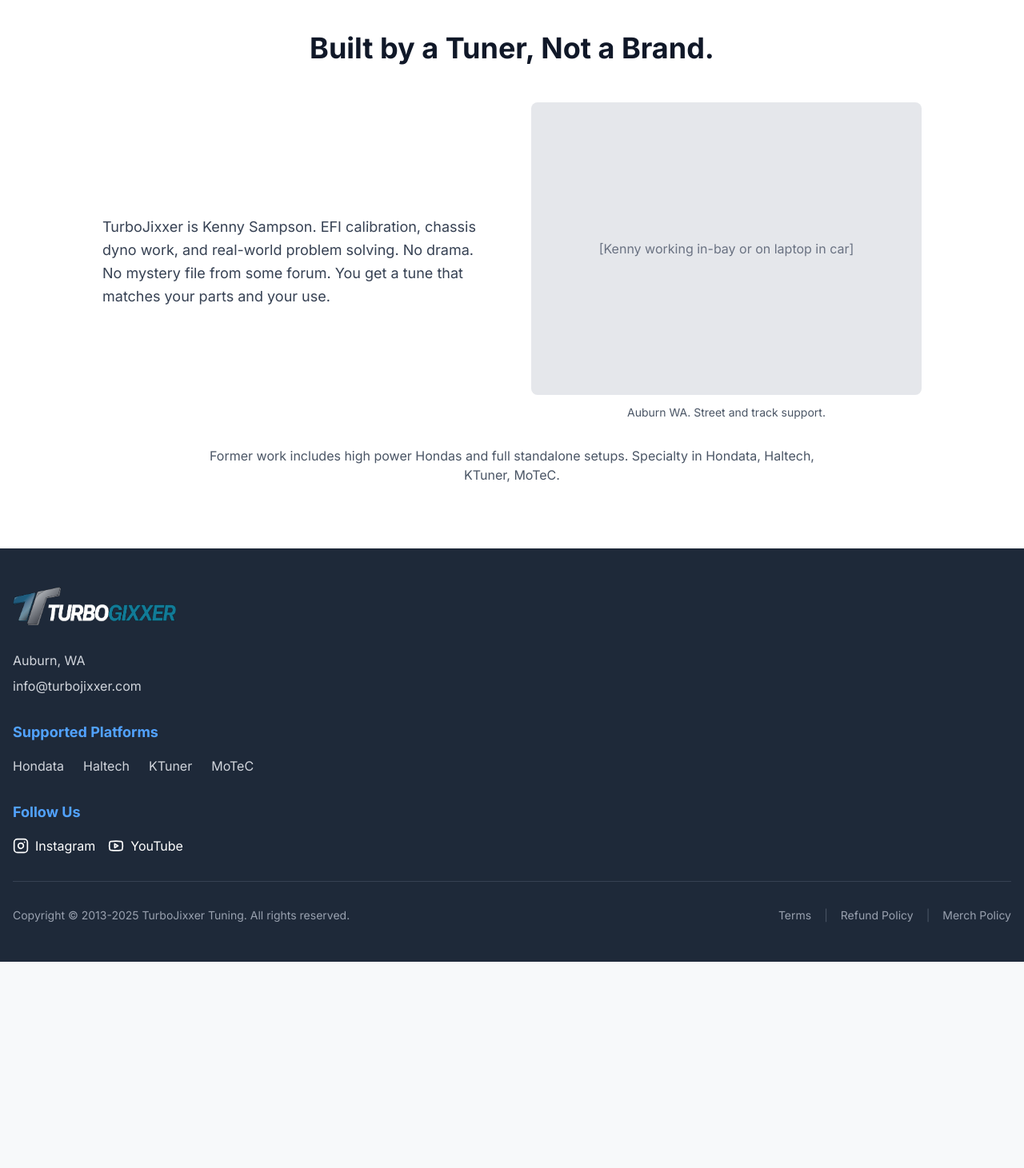
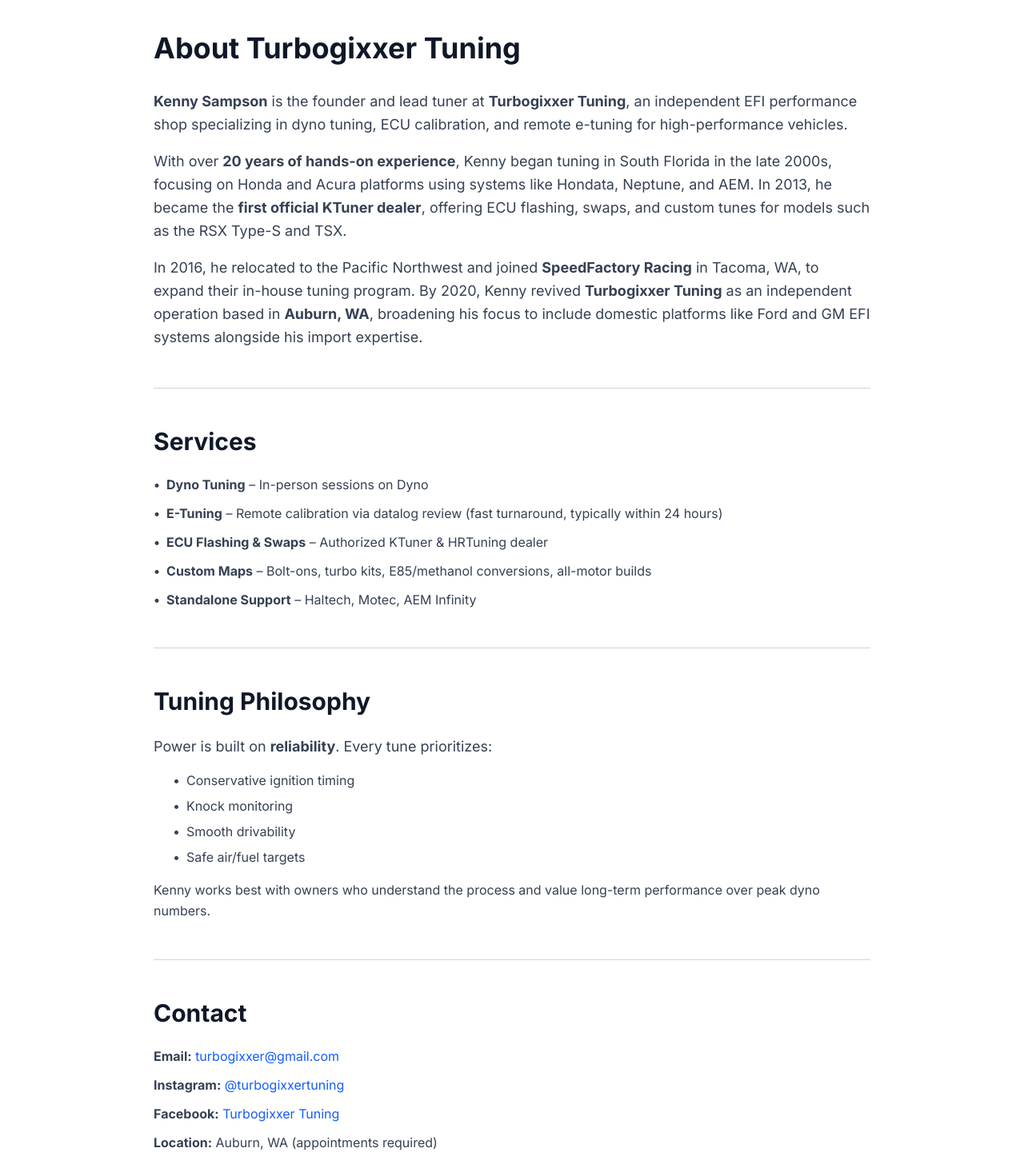
Before and after one commit to ExcellenceUnderStress/turbogixxer-tuning, a Next.js app: page /about in a window 1280 px wide. Shown: the part 120-1581 px from the top of the page at 80% size. Before the commit the page ends 1323 px from the top, so only its background shows below. Built offline with nearby package versions, Linux system fonts and the light colour scheme.

Commit message:
fixes and changes

```diff
--- a/app/about/page.tsx
+++ b/app/about/page.tsx
@@ -3,40 +3,143 @@
 export default function About() {
   return (
     <div>
-      {/* Section 5: About the Tuner */}
+      {/* About Turbogixxer Tuning */}
       <section className="py-20 bg-white">
         <div className="container mx-auto px-4">
-          <div className="max-w-5xl mx-auto">
-            <h1 className="text-4xl font-bold mb-12 text-gray-900 text-center">
-              Built by a Tuner, Not a Brand.
+          <div className="max-w-4xl mx-auto">
+            {/* Header */}
+            <h1 className="text-4xl font-bold mb-8 text-gray-900">
+              About Turbogixxer Tuning
             </h1>
 
-            {/* Two-column layout */}
-            <div className="grid md:grid-cols-2 gap-12 items-center mb-8">
-              {/* Left block text */}
-              <div>
-                <p className="text-lg text-gray-700 leading-relaxed">
-                  TurboJixxer is Kenny Sampson. EFI calibration, chassis dyno work, and real-world problem solving. No drama. No mystery file from some forum. You get a tune that matches your parts and your use.
-                </p>
-              </div>
-
-              {/* Right block - Photo */}
-              <div className="relative">
-                <div className="aspect-[4/3] bg-gray-200 rounded-lg overflow-hidden flex items-center justify-center text-gray-500">
-                  [Kenny working in-bay or on laptop in car]
-                </div>
-                <p className="text-sm text-gray-600 mt-3 text-center">
-                  Auburn WA. Street and track support.
-                </p>
-              </div>
+            {/* Introduction */}
+            <div className="mb-12">
+              <p className="text-lg text-gray-700 leading-relaxed mb-4">
+                <strong>Kenny Sampson</strong> is the founder and lead tuner at <strong>Turbogixxer Tuning</strong>, an independent EFI performance shop specializing in dyno tuning, ECU calibration, and remote e-tuning for high-performance vehicles.
+              </p>
+              <p className="text-lg text-gray-700 leading-relaxed mb-4">
+                With over <strong>20 years of hands-on experience</strong>, Kenny began tuning in South Florida in the late 2000s, focusing on Honda and Acura platforms using systems like Hondata, Neptune, and AEM. In 2013, he became the <strong>first official KTuner dealer</strong>, offering ECU flashing, swaps, and custom tunes for models such as the RSX Type-S and TSX.
+              </p>
+              <p className="text-lg text-gray-700 leading-relaxed">
+                In 2016, he relocated to the Pacific Northwest and joined <strong>SpeedFactory Racing</strong> in Tacoma, WA, to expand their in-house tuning program. By 2020, Kenny revived <strong>Turbogixxer Tuning</strong> as an independent operation based in <strong>Auburn, WA</strong>, broadening his focus to include domestic platforms like Ford and GM EFI systems alongside his import expertise.
+              </p>
             </div>
 
-            {/* Optional credibility note */}
-            <div className="text-center max-w-3xl mx-auto">
-              <p className="text-gray-600">
-                Former work includes high power Hondas and full standalone setups. Specialty in Hondata, Haltech, KTuner, MoTeC.
+            <hr className="my-12 border-gray-300" />
+
+            {/* Services */}
+            <div className="mb-12">
+              <h2 className="text-3xl font-bold mb-6 text-gray-900">Services</h2>
+              <ul className="space-y-3 text-gray-700">
+                <li className="flex items-start">
+                  <span className="font-semibold mr-2">•</span>
+                  <div>
+                    <strong>Dyno Tuning</strong> – In-person sessions on Dyno
+                  </div>
+                </li>
+                <li className="flex items-start">
+                  <span className="font-semibold mr-2">•</span>
+                  <div>
+                    <strong>E-Tuning</strong> – Remote calibration via datalog review (fast turnaround, typically within 24 hours)
+                  </div>
+                </li>
+                <li className="flex items-start">
+                  <span className="font-semibold mr-2">•</span>
+                  <div>
+                    <strong>ECU Flashing & Swaps</strong> – Authorized KTuner & HRTuning dealer
+                  </div>
+                </li>
+                <li className="flex items-start">
+                  <span className="font-semibold mr-2">•</span>
+                  <div>
+                    <strong>Custom Maps</strong> – Bolt-ons, turbo kits, E85/methanol conversions, all-motor builds
+                  </div>
+                </li>
+                <li className="flex items-start">
+                  <span className="font-semibold mr-2">•</span>
+                  <div>
+                    <strong>Standalone Support</strong> – Haltech, Motec, AEM Infinity
+                  </div>
+                </li>
+              </ul>
+            </div>
+
+            <hr className="my-12 border-gray-300" />
+
+            {/* Tuning Philosophy */}
+            <div className="mb-12">
+              <h2 className="text-3xl font-bold mb-6 text-gray-900">Tuning Philosophy</h2>
+              <p className="text-lg text-gray-700 leading-relaxed mb-4">
+                Power is built on <strong>reliability</strong>. Every tune prioritizes:
+              </p>
+              <ul className="space-y-2 text-gray-700 ml-6">
+                <li className="flex items-start">
+                  <span className="mr-2">•</span>
+                  <span>Conservative ignition timing</span>
+                </li>
+                <li className="flex items-start">
+                  <span className="mr-2">•</span>
+                  <span>Knock monitoring</span>
+                </li>
+                <li className="flex items-start">
+                  <span className="mr-2">•</span>
+                  <span>Smooth drivability</span>
+                </li>
+                <li className="flex items-start">
+                  <span className="mr-2">•</span>
+                  <span>Safe air/fuel targets</span>
+                </li>
+              </ul>
+              <p className="text-gray-700 leading-relaxed mt-4">
+                Kenny works best with owners who understand the process and value long-term performance over peak dyno numbers.
               </p>
             </div>
+
+            <hr className="my-12 border-gray-300" />
+
+            {/* Contact */}
+            <div className="mb-12">
+              <h2 className="text-3xl font-bold mb-6 text-gray-900">Contact</h2>
+              <ul className="space-y-3 text-gray-700">
+                <li>
+                  <strong>Email:</strong>{' '}
+                  <a href="mailto:turbogixxer@gmail.com" className="text-blue-600 hover:underline">
+                    turbogixxer@gmail.com
+                  </a>
+                </li>
+                <li>
+                  <strong>Instagram:</strong>{' '}
+                  <a
+                    href="https://instagram.com/turbogixxertuning"
+                    target="_blank"
+                    rel="noopener noreferrer"
+                    className="text-blue-600 hover:underline"
+                  >
+                    @turbogixxertuning
+                  </a>
+                </li>
+                <li>
+                  <strong>Facebook:</strong>{' '}
+                  <a
+                    href="https://facebook.com/turbogixxertuning"
+                    target="_blank"
+                    rel="noopener noreferrer"
+                    className="text-blue-600 hover:underline"
+                  >
+                    Turbogixxer Tuning
+                  </a>
+                </li>
+                <li>
+                  <strong>Location:</strong> Auburn, WA (appointments required)
+                </li>
+              </ul>
+              <p className="text-gray-600 italic mt-4">
+                *Travel tuning available upon request.*
+              </p>
+            </div>
+
+            <hr className="my-12 border-gray-300" />
+
           </div>
         </div>
       </section>
--- /dev/null
+++ b/app/contact/page.tsx
@@ -0,0 +1,98 @@
+export default function ContactPage() {
+  return (
+    <div className="min-h-screen bg-gray-900 py-12">
+      <div className="container mx-auto px-4 max-w-4xl">
+        <h1 className="text-4xl font-bold text-white mb-8 text-center">Contact Us</h1>
+
+        <div className="bg-gray-800 rounded-lg shadow-md p-8">
+          <form className="space-y-6">
+            <div>
+              <label htmlFor="name" className="block text-sm font-medium text-gray-200 mb-2">
+                Name
+              </label>
+              <input
+                type="text"
+                id="name"
+                name="name"
+                className="w-full px-4 py-2 bg-gray-700 border border-gray-600 text-white rounded-lg focus:ring-2 focus:ring-blue-500 focus:border-transparent"
+                placeholder="Your name"
+                required
+              />
+            </div>
+
+            <div>
+              <label htmlFor="email" className="block text-sm font-medium text-gray-200 mb-2">
+                Email
+              </label>
+              <input
+                type="email"
+                id="email"
+                name="email"
+                className="w-full px-4 py-2 bg-gray-700 border border-gray-600 text-white rounded-lg focus:ring-2 focus:ring-blue-500 focus:border-transparent"
+                placeholder="your@email.com"
+                required
+              />
+            </div>
+
+            <div>
+              <label htmlFor="phone" className="block text-sm font-medium text-gray-200 mb-2">
+                Phone (Optional)
+              </label>
+              <input
+                type="tel"
+                id="phone"
+                name="phone"
+                className="w-full px-4 py-2 bg-gray-700 border border-gray-600 text-white rounded-lg focus:ring-2 focus:ring-blue-500 focus:border-transparent"
+                placeholder="(123) 456-7890"
+              />
+            </div>
+
+            <div>
+              <label htmlFor="subject" className="block text-sm font-medium text-gray-200 mb-2">
+                Subject
+              </label>
+              <input
+                type="text"
+                id="subject"
+                name="subject"
+                className="w-full px-4 py-2 bg-gray-700 border border-gray-600 text-white rounded-lg focus:ring-2 focus:ring-blue-500 focus:border-transparent"
+                placeholder="What is this regarding?"
+                required
+              />
+            </div>
+
+            <div>
+              <label htmlFor="message" className="block text-sm font-medium text-gray-200 mb-2">
+                Message
+              </label>
+              <textarea
+                id="message"
+                name="message"
+                rows={6}
+                className="w-full px-4 py-2 bg-gray-700 border border-gray-600 text-white rounded-lg focus:ring-2 focus:ring-blue-500 focus:border-transparent"
+                placeholder="Tell us about your tuning needs..."
+                required
+              ></textarea>
+            </div>
+
+            <button
+              type="submit"
+              className="w-full bg-blue-600 hover:bg-blue-700 text-white font-semibold py-3 px-6 rounded-lg transition duration-200"
+            >
+              Send Message
+            </button>
+          </form>
+
+          <div className="mt-8 pt-8 border-t border-gray-700">
+            <h2 className="text-xl font-semibold text-white mb-4">Other Ways to Reach Us</h2>
+            <div className="space-y-2 text-gray-300">
+              <p><strong>Phone:</strong> Contact for appointment scheduling</p>
+              <p><strong>Email:</strong> turbogixxer@gmail.com</p>
+              <p><strong>Hours:</strong> By appointment only</p>
+            </div>
+          </div>
+        </div>
+      </div>
+    </div>
+  );
+}
--- a/app/page.tsx
+++ b/app/page.tsx
@@ -31,7 +31,7 @@
                 href="/merch"
                 className="px-5 py-4 bg-gray-600 hover:bg-gray-500 rounded-[10px] shadow-sm border border-white/10 flex justify-center items-center gap-2 overflow-hidden transition"
               >
-                <span className="text-white text-lg font-semibold leading-7">Shop TurboJixxer Gear</span>
+                <span className="text-white text-lg font-semibold leading-7">Shop Turbogixxer Gear</span>
               </Link>
             </div>
             <p className="text-sm text-gray-400">
@@ -89,7 +89,7 @@
 
           <div className="grid md:grid-cols-4 gap-6">
             <div className="bg-gray-800 p-6 rounded-lg">
-              <img src="/hondatalogo.png" alt="Hondata / KTuner" className="h-12 mb-4" />
+              <img src="/ktunerlogo.png" alt="KTuner" className="h-12 mb-4" />
               <h3 className="text-white font-semibold mb-2">Hondata / KTuner</h3>
               <p className="text-gray-400 text-sm mb-4">Honda/Acura platform tuning</p>
               <Link href="/schedule" className="text-blue-400 hover:text-blue-300 text-sm font-semibold">Book Session →</Link>
@@ -101,13 +101,13 @@
               <Link href="/schedule" className="text-blue-400 hover:text-blue-300 text-sm font-semibold">Book Session →</Link>
             </div>
             <div className="bg-gray-800 p-6 rounded-lg">
-              <img src="/moteclogo.png" alt="MoTeC" className="h-12 mb-4" />
-              <h3 className="text-white font-semibold mb-2">MoTeC</h3>
+              <img src="/aemlogo.png" alt="AEM" className="h-12 mb-4" />
+              <h3 className="text-white font-semibold mb-2">MoTeC / AEM</h3>
               <p className="text-gray-400 text-sm mb-4">Professional race systems</p>
               <Link href="/schedule" className="text-blue-400 hover:text-blue-300 text-sm font-semibold">Book Session →</Link>
             </div>
             <div className="bg-gray-800 p-6 rounded-lg">
-              <h3 className="text-white font-semibold mb-2">Dyno Rental</h3>
+              <h3 className="text-white font-semibold mb-2 mt-12">Dyno Rental</h3>
               <p className="text-gray-400 text-sm mb-4">Self-service dyno time</p>
               <Link href="/schedule" className="text-blue-400 hover:text-blue-300 text-sm font-semibold">Book Session →</Link>
             </div>
@@ -209,14 +209,14 @@
       <section className="py-24 bg-[#101518]">
         <div className="container mx-auto px-8 max-w-[1280px]">
           <h2 className="text-white text-4xl font-semibold mb-4 text-center">Built. Tested. Represented.</h2>
-          <p className="text-gray-400 text-xl text-center mb-12">TurboJixxer gear reflects the same standard as the cars that wear the sticker—clean, functional, and earned.</p>
+          <p className="text-gray-400 text-xl text-center mb-12">Turbogixxer gear reflects the same standard as the cars that wear the sticker—clean, functional, and earned.</p>
           <div className="grid md:grid-cols-3 gap-8 mb-12">
             <div className="bg-gray-800 rounded-lg overflow-hidden hover:ring-2 hover:ring-teal-500 transition">
               <div className="aspect-square bg-gray-700 flex items-center justify-center text-gray-500">
                 [Product Photo]
               </div>
               <div className="p-6">
-                <h3 className="text-white font-semibold mb-2">TurboJixxer Tee</h3>
+                <h3 className="text-white font-semibold mb-2">Turbogixxer Tee</h3>
                 <p className="text-gray-400 text-sm mb-4">Premium cotton, clean design</p>
                 <p className="text-teal-400 font-bold">$35</p>
               </div>
@@ -244,7 +244,7 @@
           </div>
           <div className="text-center">
             <Link href="/merch" className="px-8 py-4 bg-blue-600 hover:bg-blue-700 rounded-lg text-white font-semibold transition inline-block">
-              Shop TurboJixxer Gear
+              Shop Turbogixxer Gear
             </Link>
           </div>
         </div>
@@ -277,10 +277,10 @@
             <div>
               <h2 className="text-white text-4xl font-semibold mb-6">Built by a Tuner, Not a Brand.</h2>
               <p className="text-gray-300 mb-6">
-                TurboJixxer Tuning is a one-person operation focused on precision ECU calibration for Honda/Acura platforms and standalone systems. Every tune is done personally, with full transparency on the process and results.
+                Turbogixxer Tuning is a one-person operation focused on precision ECU calibration for Honda/Acura platforms and standalone systems. Every tune is done personally, with full transparency on the process and results.
               </p>
               <p className="text-gray-400 mb-8">
-                Based in [City]. Supporting Hondata, Haltech, KTuner, and MoTeC platforms.
+                Based in Auburn, WA. Supporting Hondata, Haltech, KTuner, and MoTeC platforms.
               </p>
               <Link href="/about" className="px-6 py-3 bg-gray-600 hover:bg-gray-500 rounded-lg text-white font-semibold transition inline-block">
                 Learn More
--- a/components/Header.tsx
+++ b/components/Header.tsx
@@ -50,23 +50,13 @@
 
           {/* Right Content - Action Buttons */}
           <div className="hidden md:flex justify-start items-center gap-3">
-            {/* Log in Button */}
+            {/* Contact Button */}
             <Link
-              href="/schedule"
-              className="px-4 py-2.5 bg-gray-600 hover:bg-gray-500 rounded-lg shadow-sm border border-white/10 flex justify-center items-center gap-1.5 overflow-hidden transition"
-            >
-              <div className="px-0.5 flex justify-center items-center">
-                <span className="text-white text-base font-semibold leading-6">Log in</span>
-              </div>
-            </Link>
-
-            {/* Sign up Button */}
-            <Link
-              href="/schedule"
+              href="/contact"
               className="px-4 py-2.5 bg-blue-600 hover:bg-blue-700 rounded-lg shadow-sm border-2 border-white/10 flex justify-center items-center gap-1.5 overflow-hidden transition"
             >
               <div className="px-0.5 flex justify-center items-center">
-                <span className="text-white text-base font-semibold leading-6">Sign up</span>
+                <span className="text-white text-base font-semibold leading-6">Contact</span>
               </div>
             </Link>
           </div>
@@ -100,11 +90,8 @@
               About/Gallery
             </Link>
             <div className="pt-4 border-t border-gray-700 flex flex-col gap-3">
-              <Link href="/schedule" className="px-4 py-2.5 bg-gray-600 rounded-lg text-center text-white font-semibold" onClick={() => setMobileMenuOpen(false)}>
-                Log in
-              </Link>
-              <Link href="/schedule" className="px-4 py-2.5 bg-blue-600 rounded-lg text-center text-white font-semibold" onClick={() => setMobileMenuOpen(false)}>
-                Sign up
+              <Link href="/contact" className="px-4 py-2.5 bg-blue-600 rounded-lg text-center text-white font-semibold" onClick={() => setMobileMenuOpen(false)}>
+                Contact
               </Link>
             </div>
           </div>
```
